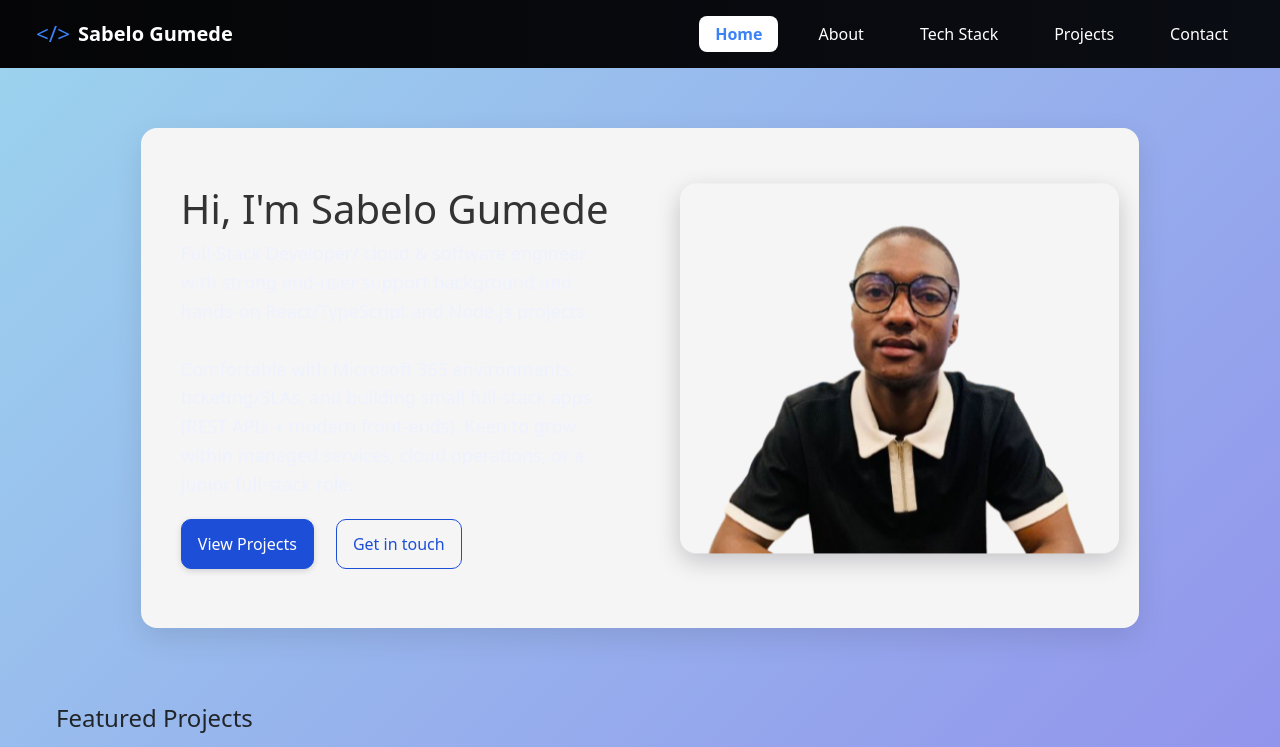
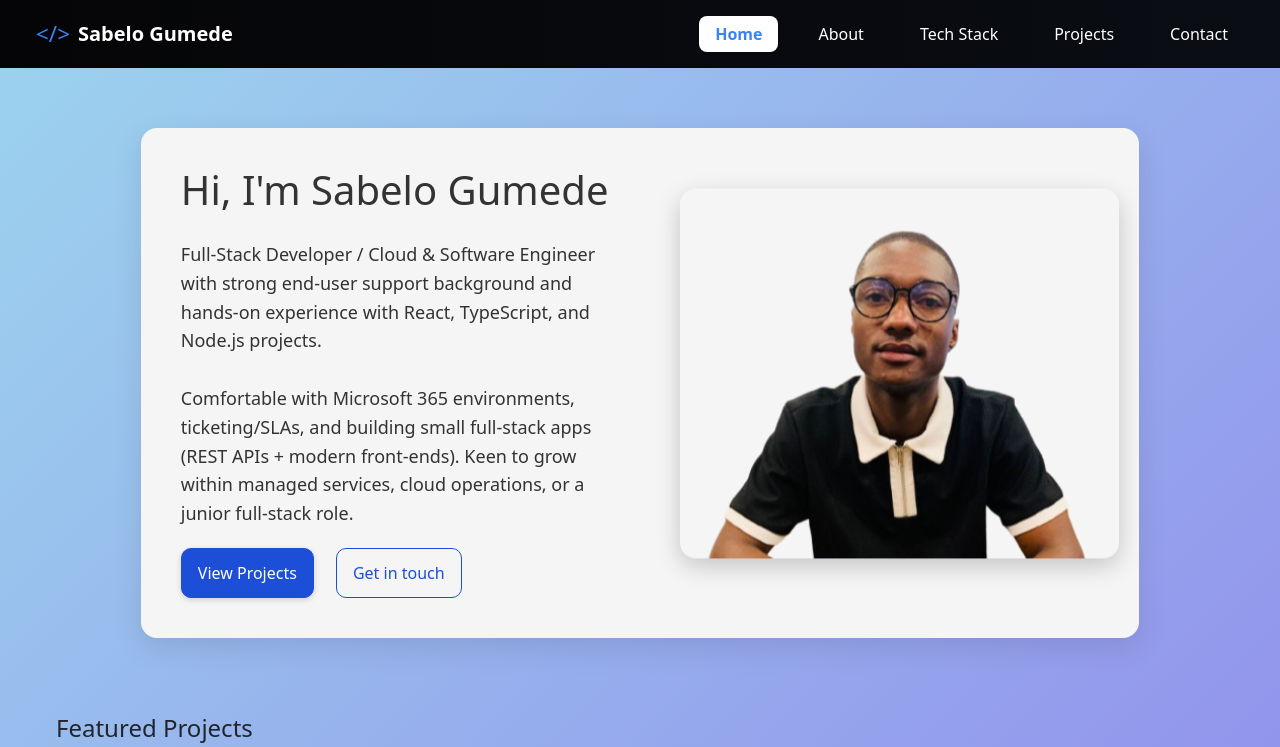
Before and after one commit to juniorSarh/Portfolio-Sabelo, a React (Vite) app: page / in a window 1280 px wide. Shown: the top 747 px of the page. Built offline with nearby package versions, Linux system fonts and the light colour scheme.

Commit message:
Fix: home page subtitle was not visible

```diff
--- a/src/module.css/Contact.module.css
+++ b/src/module.css/Contact.module.css
@@ -1,6 +1,6 @@
 /* Base styles */
 :root {
-  --primary: #10b981;
+  --primary: #51a2e4;
   --primary-dark: #0d9f6e;
   --secondary: #06b6d4;
   --text: #1f2937;
--- a/src/module.css/Home.module.css
+++ b/src/module.css/Home.module.css
@@ -101,12 +101,21 @@
 }
 
 .subtitle {
-  margin: 0 0 20px 0;
+  margin: 20px 0;
   font-size: 18px;
-  color: #555;
-  opacity: 0;
-  transform: translateY(8px);
+  color: #333;
+  opacity: 1 !important;
+  transform: none !important;
   line-height: 1.6;
+  visibility: visible !important;
+  font-weight: 400;
+}
+
+/* Ensure no animations override the visibility */
+[data-reveal].subtitle,
+[data-reveal].subtitle.is-revealed {
+  opacity: 1 !important;
+  transform: none !important;
 }
 
 .title {
--- a/src/pages/Home.tsx
+++ b/src/pages/Home.tsx
@@ -45,9 +45,22 @@ export default function Home() {
         <div className={styles.heroCard} data-reveal>
           <div className={styles.heroContent}>
             <h1 className={styles.title} data-reveal>Hi, I'm Sabelo Gumede</h1>
-            <p className={styles.subtitle} data-reveal>
-              Full-Stack Developer/ cloud & software engineer with strong end‑user
-              support background and hands‑on React/TypeScript and Node.js
+            <p
+              className={styles.subtitle}
+              data-reveal
+              style={{
+                display: 'block',
+                color: '#333',
+                opacity: 1,
+                visibility: 'visible',
+                fontSize: '18px',
+                margin: '20px 0',
+                lineHeight: 1.6,
+                fontWeight: 400
+              }}
+            >
+              Full-Stack Developer / Cloud & Software Engineer with strong end‑user
+              support background and hands‑on experience with React, TypeScript, and Node.js
               projects.
               <br />
               <br />
```
